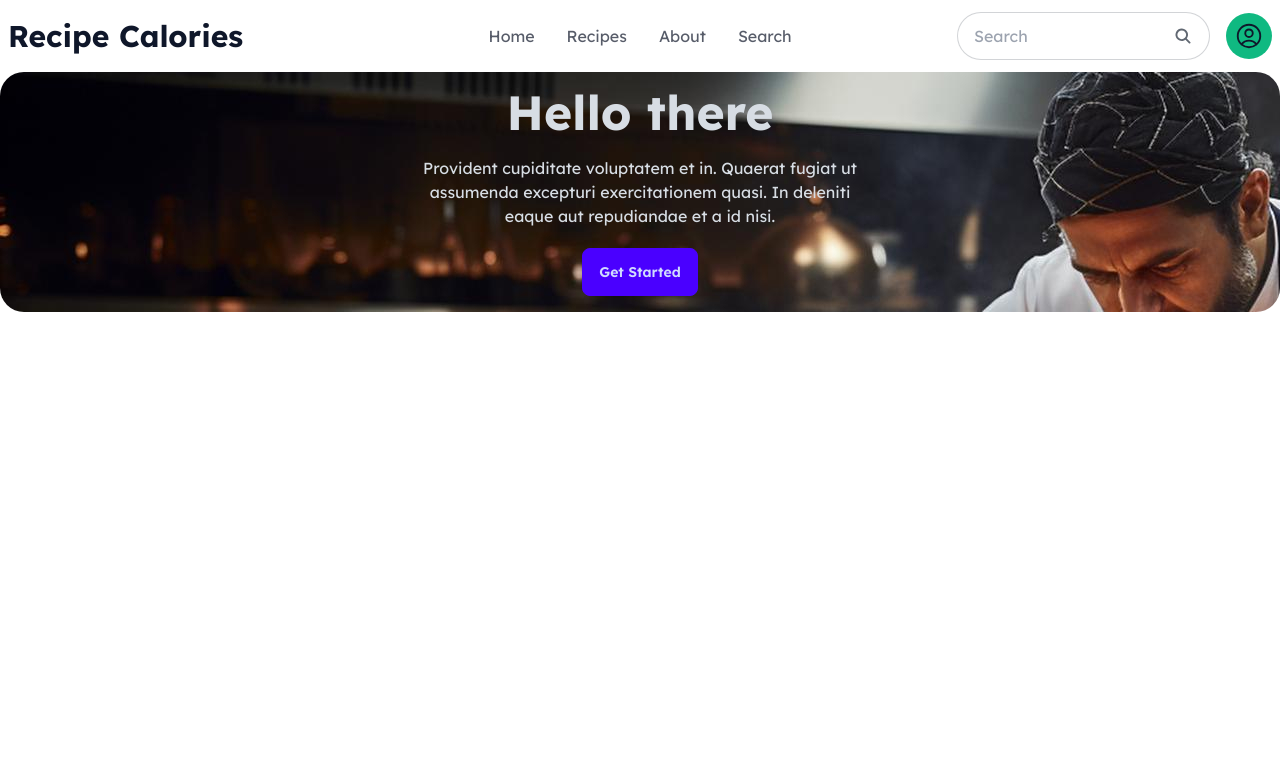
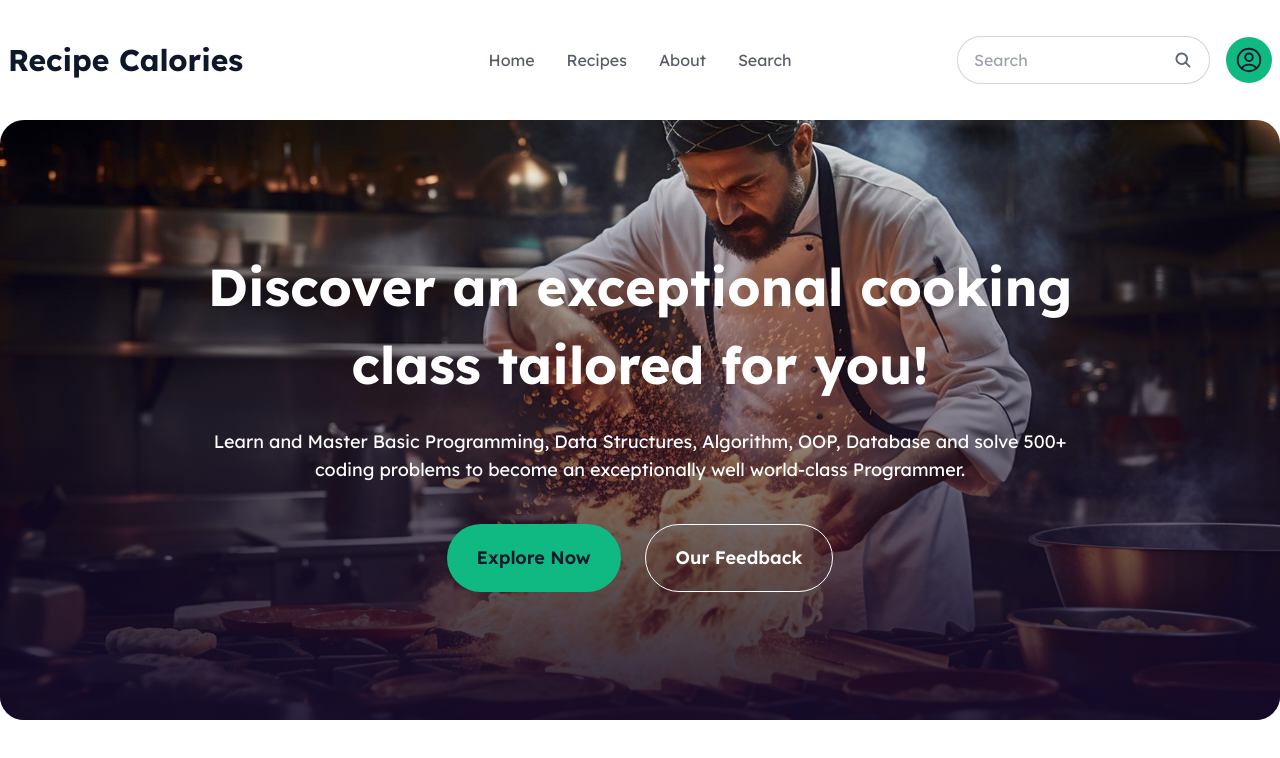
Before and after one commit to Jisan-Dev/A7-Chefs_Cafe, a React (Vite) app: page / in a window 1280 px wide. Shown: the top 758 px of the page. Built offline with nearby package versions, Linux system fonts and the light colour scheme.

Commit message:
added banner section

```diff
--- a/src/App.jsx
+++ b/src/App.jsx
@@ -6,15 +6,20 @@ function App() {
       <Header />
       <main className="font-lexend container mx-auto">
         <section aria-label="hero section">
-          <div className="rounded-3xl bg-[url('./assets/images/bannerImage.jpg')] overflow-hidden">
-            <div className="bg-gradient-to-t from-[#150B2BE5] to-[#150B2B00] w-full h-full bg-opacity-60"></div>
-            <div className="hero-content text-center text-neutral-content">
-              <div className="max-w-md">
-                <h1 className="mb-5 text-5xl font-bold">Hello there</h1>
-                <p className="mb-5">
-                  Provident cupiditate voluptatem et in. Quaerat fugiat ut assumenda excepturi exercitationem quasi. In deleniti eaque aut repudiandae et a id nisi.
-                </p>
-                <button className="btn btn-primary">Get Started</button>
+          <div className="rounded-3xl bg-[url('./assets/images/bannerImage.jpg')] bg-cover bg-center overflow-hidden ">
+            <div className="bg-gradient-to-t from-[#150B2BE5] to-[#150B2B00]">
+              <div className="hero-content text-center text-white py-32">
+                <div className="max-w-[70%]">
+                  <h1 className="mb-6 text-[52px] font-bold">Discover an exceptional cooking class tailored for you!</h1>
+                  <p className="mb-10 text-lg font-normal text-white ">
+                    Learn and Master Basic Programming, Data Structures, Algorithm, OOP, Database and solve 500+ coding problems to become an exceptionally well world-class
+                    Programmer.
+                  </p>
+                  <div className="flex gap-6 justify-center">
+                    <button className="px-[30px] py-5 bg-emerald-500 rounded-[50px] text-slate-900 text-lg font-semibold">Explore Now</button>
+                    <button className="px-[30px] rounded-[50px] border border-white text-white text-lg font-semibold">Our Feedback</button>
+                  </div>
+                </div>
               </div>
             </div>
           </div>
--- a/src/components/header/index.jsx
+++ b/src/components/header/index.jsx
@@ -2,7 +2,7 @@ import { HiOutlineUserCircle } from 'react-icons/hi2';
 
 const Header = () => {
   return (
-    <header className="font-lexend container mx-auto">
+    <header className="font-lexend container mx-auto my-6">
       <div className="navbar bg-base-100">
         <div className="navbar-start max-sm:w-full">
           <div className="dropdown">
```
